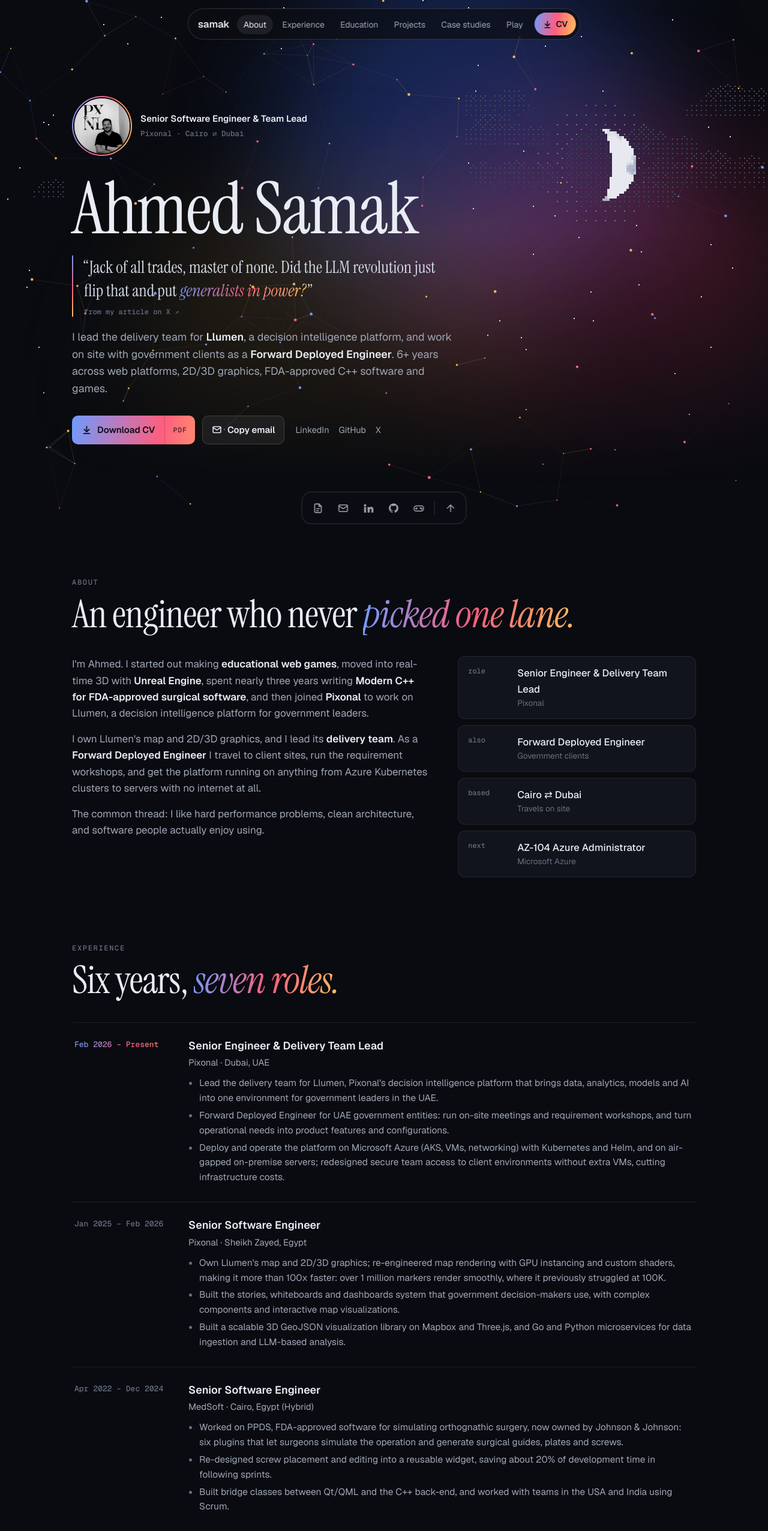
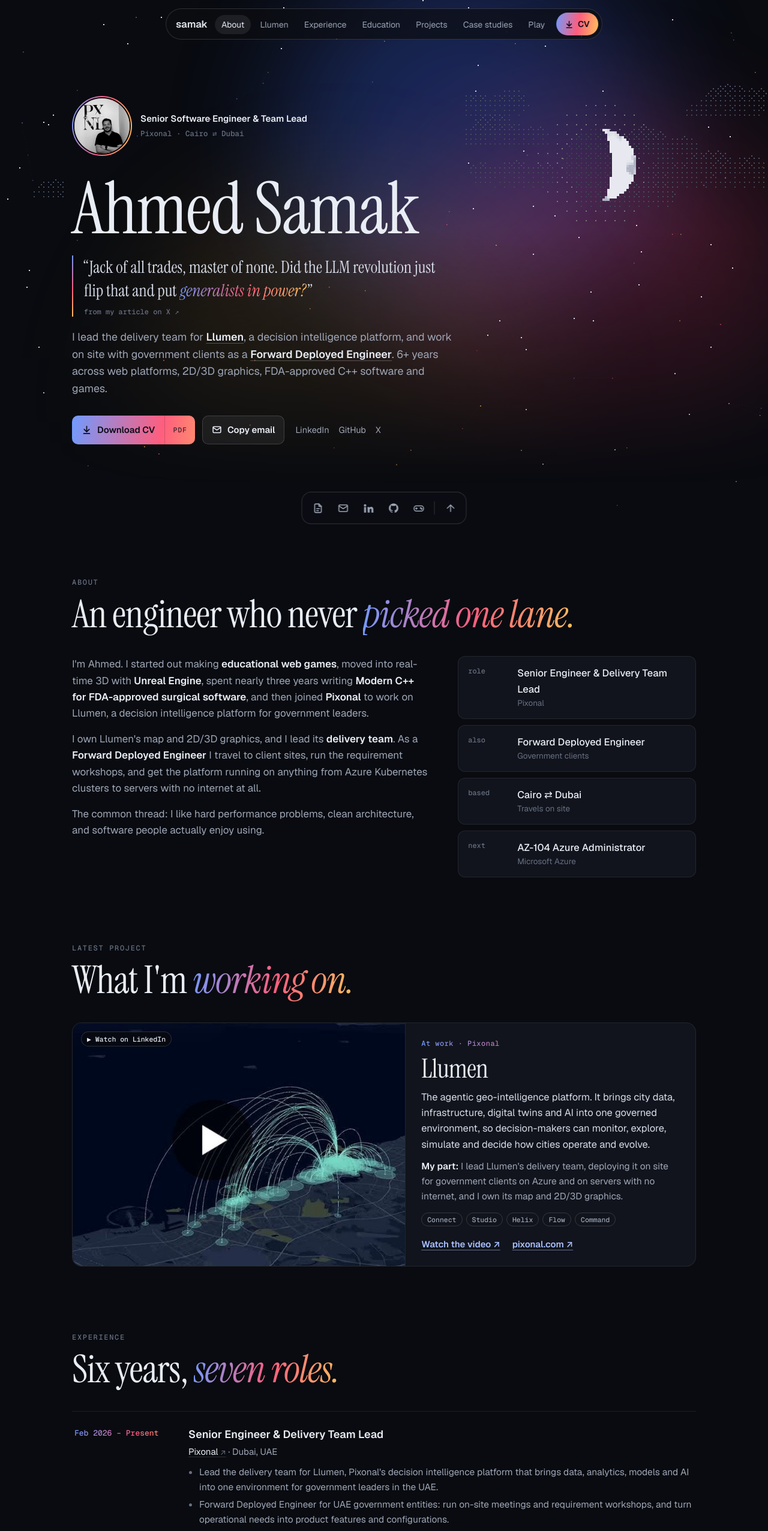
Before and after one commit to samak97/samak97.github.io, an Astro site in the folder site/: page / in a window 1280 px wide. Shown: the top 2553 px of the page at 60% size. Built offline with nearby package versions, Linux system fonts and the light colour scheme; Astro itself is replaced by a stand-in of ours; animation ran at ten frames a second.

Commit message:
Llumen section before Experience, company links, calmer hero particles
Site: Llumen gets its own section after About (and a menu link); the other
projects follow under "Other projects". Company, school and certificate
names in Experience and Education link to their websites, and the hero's
Llumen and Forward Deployed Engineer link to the Llumen video post. The
cursor gravity particles are fewer, fainter square dots with dotted links.

CV: company, university, ITIDA and Coursera names are links again, as in
the older CV.

```diff
--- a/site/src/pages/index.astro
+++ b/site/src/pages/index.astro
@@ -8,6 +8,7 @@ import BaseLayout from '../layouts/BaseLayout.astro';
   <a class="logo" href="#top">samak</a>
   <div class="links">
     <a href="#about">About</a>
+    <a href="#llumen">Llumen</a>
     <a href="#experience">Experience</a>
     <a href="#education">Education</a>
     <a href="#projects">Projects</a>
@@ -29,7 +30,7 @@ import BaseLayout from '../layouts/BaseLayout.astro';
       </div>
       <h1>Ahmed Samak</h1>
       <blockquote class="tagline">“Jack of all trades, master of none. Did the LLM revolution just flip that and put <em>generalists in power?</em>”<a class="src" href="https://x.com/samak997/status/2050335855697613014" target="_blank" rel="noopener">from my article on X ↗</a></blockquote>
-      <p class="lede">I lead the delivery team for <b>Llumen</b>, a decision intelligence platform, and work on site with government clients as a <b>Forward Deployed Engineer</b>. 6+ years across web platforms, 2D/3D graphics, FDA-approved C++ software and games.</p>
+      <p class="lede">I lead the delivery team for <a href="https://www.linkedin.com/posts/pixonal_llumen-the-agentic-geo-intelligence-platform-activity-7526623550733115392-y97I" target="_blank" rel="noopener"><b>Llumen</b></a>, a decision intelligence platform, and work on site with government clients as a <a href="https://www.linkedin.com/posts/pixonal_llumen-the-agentic-geo-intelligence-platform-activity-7526623550733115392-y97I" target="_blank" rel="noopener"><b>Forward Deployed Engineer</b></a>. 6+ years across web platforms, 2D/3D graphics, FDA-approved C++ software and games.</p>
       <div class="ctas">
         <a class="btn" href="/ahmed-samak-cv.pdf" target="_blank" rel="noopener"><b><svg viewBox="0 0 24 24" fill="none" stroke="currentColor" stroke-width="2.4" stroke-linecap="round" stroke-linejoin="round"><path d="M12 4v12M6 11l6 6 6-6M5 21h14"/></svg>Download CV</b><span>PDF</span></a>
         <button class="btn ghost copy-email" type="button"><b><svg viewBox="0 0 24 24" fill="none" stroke="currentColor" stroke-width="2.2" stroke-linecap="round" stroke-linejoin="round"><rect x="3" y="5" width="18" height="14" rx="2"/><path d="m3 7 9 6 9-6"/></svg><i class="lbl">Copy email</i></b></button>
@@ -62,6 +63,29 @@ import BaseLayout from '../layouts/BaseLayout.astro';
     </div>
   </section>
 
+  <section class="sec" id="llumen">
+    <div class="wrap">
+      <div class="rv">
+        <p class="eyebrow">Latest project</p>
+        <h2>What I'm <em>working on.</em></h2>
+      </div>
+      <article class="card llumen rv">
+        <a class="media" href="https://www.linkedin.com/posts/pixonal_llumen-the-agentic-geo-intelligence-platform-activity-7526623550733115392-y97I" target="_blank" rel="noopener" aria-label="Watch the Llumen video on LinkedIn">
+          <img src="/llumen-video.jpg" alt="Llumen showing trip flows as 3D arcs over a city map" loading="lazy" decoding="async">
+          <span class="badge">▶ Watch on LinkedIn</span>
+        </a>
+        <div class="lb">
+          <span class="kick">At work · Pixonal</span>
+          <h3>Llumen</h3>
+          <p class="lead">The agentic geo-intelligence platform. It brings city data, infrastructure, digital twins and AI into one governed environment, so decision-makers can monitor, explore, simulate and decide how cities operate and evolve.</p>
+          <p><b>My part:</b> I lead Llumen's delivery team, deploying it on site for government clients on Azure and on servers with no internet, and I own its map and 2D/3D graphics.</p>
+          <ul class="tags"><li>Connect</li><li>Studio</li><li>Helix</li><li>Flow</li><li>Command</li></ul>
+          <div class="links"><a class="go" href="https://www.linkedin.com/posts/pixonal_llumen-the-agentic-geo-intelligence-platform-activity-7526623550733115392-y97I" target="_blank" rel="noopener">Watch the video ↗</a><a class="go" href="https://pixonal.com" target="_blank" rel="noopener">pixonal.com ↗</a></div>
+        </div>
+      </article>
+    </div>
+  </section>
+
   <section class="sec" id="experience">
     <div class="wrap">
       <div class="rv">
@@ -69,23 +93,23 @@ import BaseLayout from '../layouts/BaseLayout.astro';
         <h2>Six years, <em>seven roles.</em></h2>
       </div>
       <div class="jobs rv">
-        <article class="job now"><span class="when">Feb 2026 – Present</span><div><h3>Senior Engineer &amp; Delivery Team Lead</h3><div class="at">Pixonal · Dubai, UAE</div><ul>
+        <article class="job now"><span class="when">Feb 2026 – Present</span><div><h3>Senior Engineer &amp; Delivery Team Lead</h3><div class="at"><a href="https://www.pixonal.com/" target="_blank" rel="noopener">Pixonal<span aria-hidden="true"> ↗</span></a> · Dubai, UAE</div><ul>
           <li>Lead the delivery team for Llumen, Pixonal's decision intelligence platform that brings data, analytics, models and AI into one environment for government leaders in the UAE.</li>
           <li>Forward Deployed Engineer for UAE government entities: run on-site meetings and requirement workshops, and turn operational needs into product features and configurations.</li>
           <li>Deploy and operate the platform on Microsoft Azure (AKS, VMs, networking) with Kubernetes and Helm, and on air-gapped on-premise servers; redesigned secure team access to client environments without extra VMs, cutting infrastructure costs.</li></ul></div></article>
-        <article class="job"><span class="when">Jan 2025 – Feb 2026</span><div><h3>Senior Software Engineer</h3><div class="at">Pixonal · Sheikh Zayed, Egypt</div><ul>
+        <article class="job"><span class="when">Jan 2025 – Feb 2026</span><div><h3>Senior Software Engineer</h3><div class="at"><a href="https://www.pixonal.com/" target="_blank" rel="noopener">Pixonal<span aria-hidden="true"> ↗</span></a> · Sheikh Zayed, Egypt</div><ul>
           <li>Own Llumen's map and 2D/3D graphics; re-engineered map rendering with GPU instancing and custom shaders, making it more than 100x faster: over 1 million markers render smoothly, where it previously struggled at 100K.</li>
           <li>Built the stories, whiteboards and dashboards system that government decision-makers use, with complex components and interactive map visualizations.</li>
           <li>Built a scalable 3D GeoJSON visualization library on Mapbox and Three.js, and Go and Python microservices for data ingestion and LLM-based analysis.</li></ul></div></article>
-        <article class="job"><span class="when">Apr 2022 – Dec 2024</span><div><h3>Senior Software Engineer</h3><div class="at">MedSoft · Cairo, Egypt (Hybrid)</div><ul>
+        <article class="job"><span class="when">Apr 2022 – Dec 2024</span><div><h3>Senior Software Engineer</h3><div class="at"><a href="https://medsft.com/" target="_blank" rel="noopener">MedSoft<span aria-hidden="true"> ↗</span></a> · Cairo, Egypt (Hybrid)</div><ul>
           <li>Worked on PPDS, FDA-approved software for simulating orthognathic surgery, now owned by Johnson &amp; Johnson: six plugins that let surgeons simulate the operation and generate surgical guides, plates and screws.</li>
           <li>Re-designed screw placement and editing into a reusable widget, saving about 20% of development time in following sprints.</li>
           <li>Built bridge classes between Qt/QML and the C++ back-end, and worked with teams in the USA and India using Scrum.</li></ul></div></article>
-        <article class="job"><span class="when">Sep 2022 – Feb 2023</span><div><h3>Senior Front-End Software Engineer</h3><div class="at">Bld.ai · USA (Remote)</div><ul>
+        <article class="job"><span class="when">Sep 2022 – Feb 2023</span><div><h3>Senior Front-End Software Engineer</h3><div class="at"><a href="https://www.bld.ai/" target="_blank" rel="noopener">Bld.ai<span aria-hidden="true"> ↗</span></a> · USA (Remote)</div><ul>
           <li>Built responsive web and mobile interfaces in React and React Native, integrating APIs with the design and back-end teams.</li></ul></div></article>
-        <article class="job"><span class="when">Aug 2021 – May 2022</span><div><h3>Unreal Engine Developer</h3><div class="at">Archrete · New Cairo, Egypt</div><ul>
+        <article class="job"><span class="when">Aug 2021 – May 2022</span><div><h3>Unreal Engine Developer</h3><div class="at"><a href="https://archrete.com/" target="_blank" rel="noopener">Archrete<span aria-hidden="true"> ↗</span></a> · New Cairo, Egypt</div><ul>
           <li>Worked on iMaket, a real-time simulation product for major architectural projects in the Middle East, building Unreal Engine 5 plugins in C++ exposed as Blueprints.</li></ul></div></article>
-        <article class="job"><span class="when">Aug 2020 – Aug 2021</span><div><h3>JavaScript Game Developer</h3><div class="at">ElMoasserBooks · Cairo, Egypt</div><ul>
+        <article class="job"><span class="when">Aug 2020 – Aug 2021</span><div><h3>JavaScript Game Developer</h3><div class="at"><a href="https://www.gpseducation.com/" target="_blank" rel="noopener">ElMoasserBooks<span aria-hidden="true"> ↗</span></a> · Cairo, Egypt</div><ul>
           <li>Developed educational web games with designers and writers, optimized to run smoothly on phones and laptops.</li></ul></div></article>
         <article class="job"><span class="when">2020 – Present</span><div><h3>Freelance Interactive Web &amp; Game Developer</h3><div class="at">Self-employed · Remote</div><ul>
           <li>Animated 2D web games for educational and commercial clients, and Three.js real estate pitching apps that let sales teams present properties on any device.</li></ul></div></article>
@@ -103,7 +127,7 @@ import BaseLayout from '../layouts/BaseLayout.astro';
         <div class="rv">
           <h3>Degree</h3>
           <ul class="list">
-            <li><div>B.Sc. in Computer Science<small>Menofia University, Egypt</small></div><span>2015 – 2019</span></li>
+            <li><div>B.Sc. in Computer Science<small><a href="https://www.menofia.edu.eg/Home/en" target="_blank" rel="noopener">Menofia University<span aria-hidden="true"> ↗</span></a>, Egypt</small></div><span>2015 – 2019</span></li>
             <li><div>Co-Founder &amp; Instructor, ICPC team<small>Menofia University</small></div><span>2017 – 2019</span></li>
             <li><div>Pixie, graduation project<small>Team lead</small></div><span>2019</span></li>
           </ul>
@@ -114,8 +138,8 @@ import BaseLayout from '../layouts/BaseLayout.astro';
             <li><div>Azure Administrator Associate (AZ-104)<small>Microsoft</small></div><span></span></li>
             <li><div>IELTS Academic, band 7.5 (C1)</div><span>May 2026</span></li>
             <li><div>TOEFL iBT, score 95</div><span>Jan 2020</span></li>
-            <li><div>ITIDA Next Technology Leaders<small>5 courses, Smart Village</small></div><span></span></li>
-            <li><div>Game Design and Development<small>Michigan State University (Coursera)</small></div><span>2018</span></li>
+            <li><div><a href="https://itida.gov.eg/English/Pages/default.aspx" target="_blank" rel="noopener">ITIDA Next Technology Leaders<span aria-hidden="true"> ↗</span></a><small>5 courses, Smart Village</small></div><span></span></li>
+            <li><div><a href="https://www.coursera.org/account/accomplishments/specialization/AGGR96534P3B" target="_blank" rel="noopener">Game Design and Development<span aria-hidden="true"> ↗</span></a><small>Michigan State University (Coursera)</small></div><span>2018</span></li>
           </ul>
         </div>
       </div>
@@ -143,25 +167,9 @@ import BaseLayout from '../layouts/BaseLayout.astro';
     <div class="wrap">
       <div class="rv">
         <p class="eyebrow">Projects</p>
-        <h2>Things I've <em>built.</em></h2>
+        <h2>Other <em>projects.</em></h2>
       </div>
 
-      <article class="card llumen rv">
-        <a class="media" href="https://www.linkedin.com/posts/pixonal_llumen-the-agentic-geo-intelligence-platform-activity-7526623550733115392-y97I" target="_blank" rel="noopener" aria-label="Watch the Llumen video on LinkedIn">
-          <img src="/llumen-video.jpg" alt="Llumen showing trip flows as 3D arcs over a city map" loading="lazy" decoding="async">
-          <span class="badge">▶ Watch on LinkedIn</span>
-        </a>
-        <div class="lb">
-          <span class="kick">At work · Pixonal</span>
-          <h3>Llumen</h3>
-          <p class="lead">The agentic geo-intelligence platform. It brings city data, infrastructure, digital twins and AI into one governed environment, so decision-makers can monitor, explore, simulate and decide how cities operate and evolve.</p>
-          <p><b>My part:</b> I lead Llumen's delivery team, deploying it on site for government clients on Azure and on servers with no internet, and I own its map and 2D/3D graphics.</p>
-          <ul class="tags"><li>Connect</li><li>Studio</li><li>Helix</li><li>Flow</li><li>Command</li></ul>
-          <div class="links"><a class="go" href="https://www.linkedin.com/posts/pixonal_llumen-the-agentic-geo-intelligence-platform-activity-7526623550733115392-y97I" target="_blank" rel="noopener">Watch the video ↗</a><a class="go" href="https://pixonal.com" target="_blank" rel="noopener">pixonal.com ↗</a></div>
-        </div>
-      </article>
-
-      <h3 class="subhead rv">On my own time</h3>
       <div class="projects">
         <article class="card proj rv">
           <div class="art"><svg class="eq" id="eq" viewBox="0 0 440 130" aria-label="Ten-band EQ curve"></svg></div>
--- a/site/src/scripts/site.js
+++ b/site/src/scripts/site.js
@@ -103,24 +103,25 @@
   // ---------- hero: drifting particles that fall into the pointer's gravity well ----------
   // Particles drift and link up when close; near the pointer they are pulled in and swirl
   // around it, and a hard core pushes them back out so they orbit instead of collapsing.
+  // Kept faint: small square dots in the page's blue / red / yellow and dotted moonlit threads, to sit with the dotted sky.
   const grav = $('#gravity'), gctx2 = grav.getContext('2d');
   const coarse = matchMedia('(pointer: coarse)').matches;
-  const GCOL = ['#7ea2ff', '#ff6b8b', '#ffc35c'], LINK = 120, WELL = coarse ? 200 : 280, CORE = 64, MAX_SPEED = 3;
+  const GCOL = ['#7ea2ff', '#ff6b8b', '#ffc35c'], LINK = 110, WELL = coarse ? 200 : 280, CORE = 64, MAX_SPEED = 3;
   let gw = 0, gh = 0, parts = [];
   const well = { x: -9999, y: -9999 };
   function sizeGravity() {
     const dpr = Math.min(devicePixelRatio || 1, coarse ? 1.5 : 2);
     gw = hero.clientWidth; gh = hero.clientHeight;
     grav.width = Math.round(gw * dpr); grav.height = Math.round(gh * dpr); gctx2.setTransform(dpr, 0, 0, dpr, 0, 0);
-    const n = Math.round(Math.min(110, (gw * gh) / (coarse ? 16000 : 11000)));
-    parts = Array.from({ length: n }, () => ({ x: Math.random() * gw, y: Math.random() * gh, vx: (Math.random() - .5) * .35, vy: (Math.random() - .5) * .35, r: Math.random() * 1.6 + .8, c: (Math.random() * 3) | 0 }));
+    const n = Math.round(Math.min(70, (gw * gh) / (coarse ? 22000 : 16000)));
+    parts = Array.from({ length: n }, () => ({ x: Math.random() * gw, y: Math.random() * gh, vx: (Math.random() - .5) * .35, vy: (Math.random() - .5) * .35, r: Math.random() < .3 ? 2 : 1.5, a: .3 + Math.random() * .35, c: (Math.random() * GCOL.length) | 0 }));
   }
   function drawGravity() {
     const c = gctx2, active = well.x > -999;
     c.clearRect(0, 0, gw, gh);
     if (active) {
       const g = c.createRadialGradient(well.x, well.y, 0, well.x, well.y, WELL * .6);
-      g.addColorStop(0, 'rgba(126,162,255,.14)'); g.addColorStop(1, 'rgba(126,162,255,0)');
+      g.addColorStop(0, 'rgba(200,212,240,.05)'); g.addColorStop(1, 'rgba(200,212,240,0)');
       c.fillStyle = g; c.fillRect(well.x - WELL, well.y - WELL, WELL * 2, WELL * 2);
     }
     for (const p of parts) {
@@ -140,20 +141,20 @@
       if (p.y < 0 || p.y > gh) p.vy *= -1;
       p.x = clamp(p.x, 0, gw); p.y = clamp(p.y, 0, gh);
     }
-    c.lineWidth = 1;
+    c.lineWidth = 1; c.setLineDash([1, 4]); c.strokeStyle = '#c9d3ea';
     if (active) {
-      c.strokeStyle = GCOL[0];
       for (const p of parts) {
         const d = Math.hypot(well.x - p.x, well.y - p.y);
-        if (d < WELL * .6) { c.globalAlpha = (1 - d / (WELL * .6)) * .45; c.beginPath(); c.moveTo(well.x, well.y); c.lineTo(p.x, p.y); c.stroke(); }
+        if (d < WELL * .6) { c.globalAlpha = (1 - d / (WELL * .6)) * .22; c.beginPath(); c.moveTo(well.x, well.y); c.lineTo(p.x, p.y); c.stroke(); }
       }
     }
     for (let i = 0; i < parts.length; i++) for (let j = i + 1; j < parts.length; j++) {
       const a = parts[i], b = parts[j], dx = a.x - b.x, dy = a.y - b.y, d2 = dx * dx + dy * dy;
-      if (d2 < LINK * LINK) { c.globalAlpha = (1 - Math.sqrt(d2) / LINK) * .3; c.strokeStyle = GCOL[a.c]; c.beginPath(); c.moveTo(a.x, a.y); c.lineTo(b.x, b.y); c.stroke(); }
+      if (d2 < LINK * LINK) { c.globalAlpha = (1 - Math.sqrt(d2) / LINK) * .14; c.beginPath(); c.moveTo(a.x, a.y); c.lineTo(b.x, b.y); c.stroke(); }
     }
-    c.globalAlpha = .9;
-    for (const p of parts) { c.fillStyle = GCOL[p.c]; c.beginPath(); c.arc(p.x, p.y, p.r, 0, 6.283); c.fill(); }
+    c.setLineDash([]);
+    // Square dots on a 2px grid, like the pixels of the moon.
+    for (const p of parts) { c.globalAlpha = p.a; c.fillStyle = GCOL[p.c]; c.fillRect(Math.round(p.x / 2) * 2, Math.round(p.y / 2) * 2, p.r, p.r); }
     c.globalAlpha = 1;
   }
   // Tracked on the window so the well follows the pointer to the screen edges; on touch it lets go when the finger lifts.
--- a/site/src/styles/global.css
+++ b/site/src/styles/global.css
@@ -58,6 +58,8 @@ h1 { font: var(--dw) calc(var(--ds) * clamp(64px, 10vw, 120px))/.98 var(--displa
 .tagline .src:hover { color: var(--fg); }
 .lede { color: var(--muted); font-size: clamp(16.5px, 1.4vw, 18px); max-width: 36em; margin: 0; }
 .lede b { color: var(--fg); font-weight: 600; }
+.lede a { text-decoration: underline; text-decoration-color: rgba(255,255,255,.25); text-underline-offset: 4px; transition: text-decoration-color .2s; }
+.lede a:hover { text-decoration-color: var(--acc); }
 .ctas { display: flex; flex-wrap: wrap; align-items: center; gap: 12px; margin-top: 30px; }
 .btn { all: unset; box-sizing: border-box; cursor: pointer; display: inline-flex; align-items: stretch; border-radius: 10px; overflow: hidden; background: var(--grad); background-size: 140% 100%; background-position: 0 0; color: #0a0d18; transition: transform .15s ease, background-position .4s ease; text-decoration: none; }
 .btn:hover { transform: translateY(-1px); background-position: 100% 0; }
@@ -139,6 +141,10 @@ input[type=range] { width: 100%; accent-color: var(--acc); }
 .job .when { font: 500 13px var(--mono); color: var(--dim); padding-top: 3px; }
 .job h3 { margin: 0; font-size: 18px; font-weight: 600; }
 .job .at { color: var(--muted); font-size: 15px; margin-top: 2px; }
+/* Company, school and certificate names link to their websites. */
+.job .at a, .list a { color: var(--fg); text-decoration: underline; text-decoration-color: var(--line2); text-underline-offset: 3px; transition: text-decoration-color .2s; }
+.job .at a:hover, .list a:hover { text-decoration-color: var(--acc); }
+.job .at a span, .list a span { color: var(--dim); font-size: .85em; }
 .job ul { margin: 10px 0 0; padding-left: 18px; color: var(--muted); font-size: 15.5px; }
 .job li { margin: 4px 0; }
 .job li::marker { color: var(--dim); }
```
Also changed, not shown: 3 other files.
